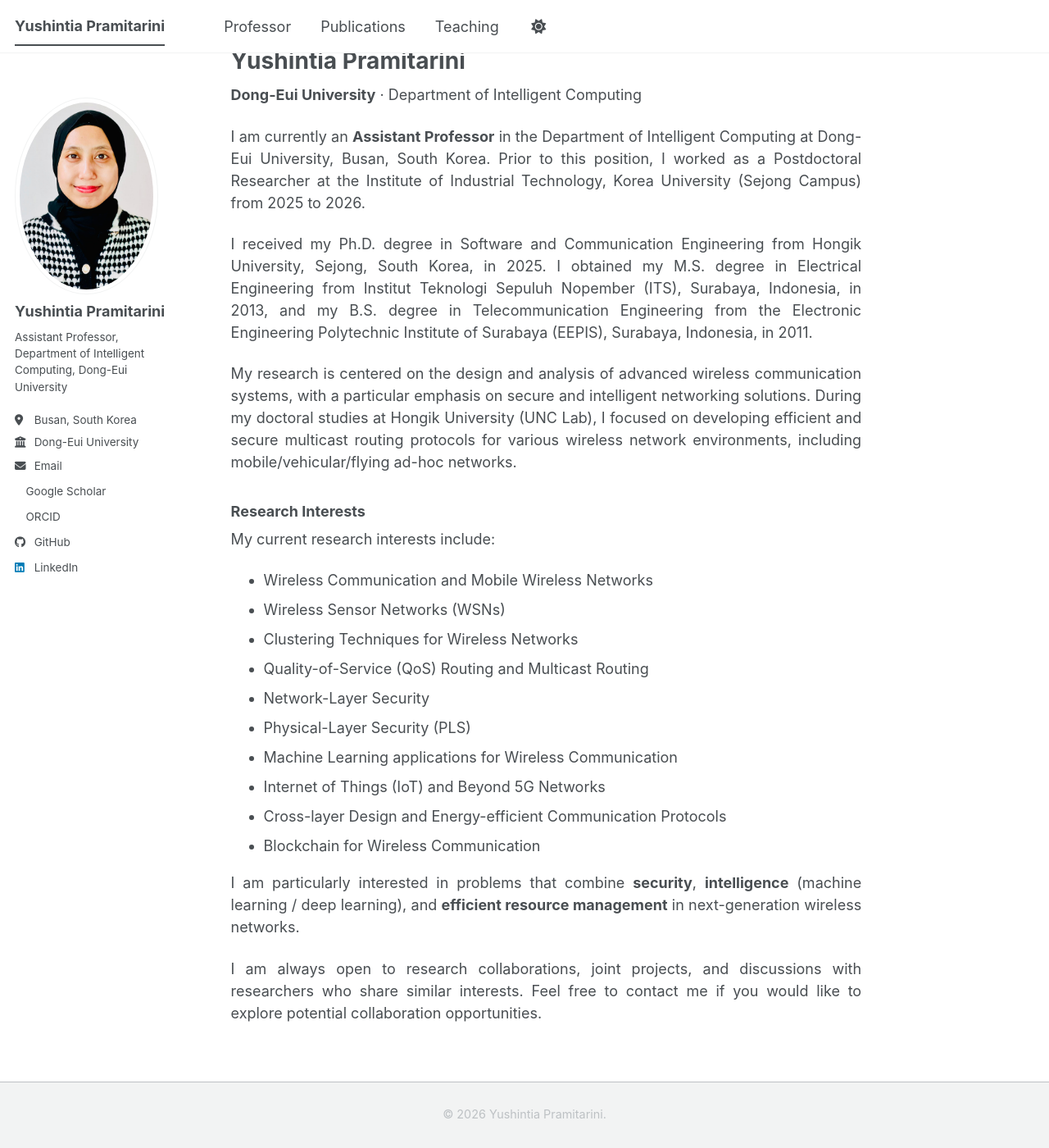
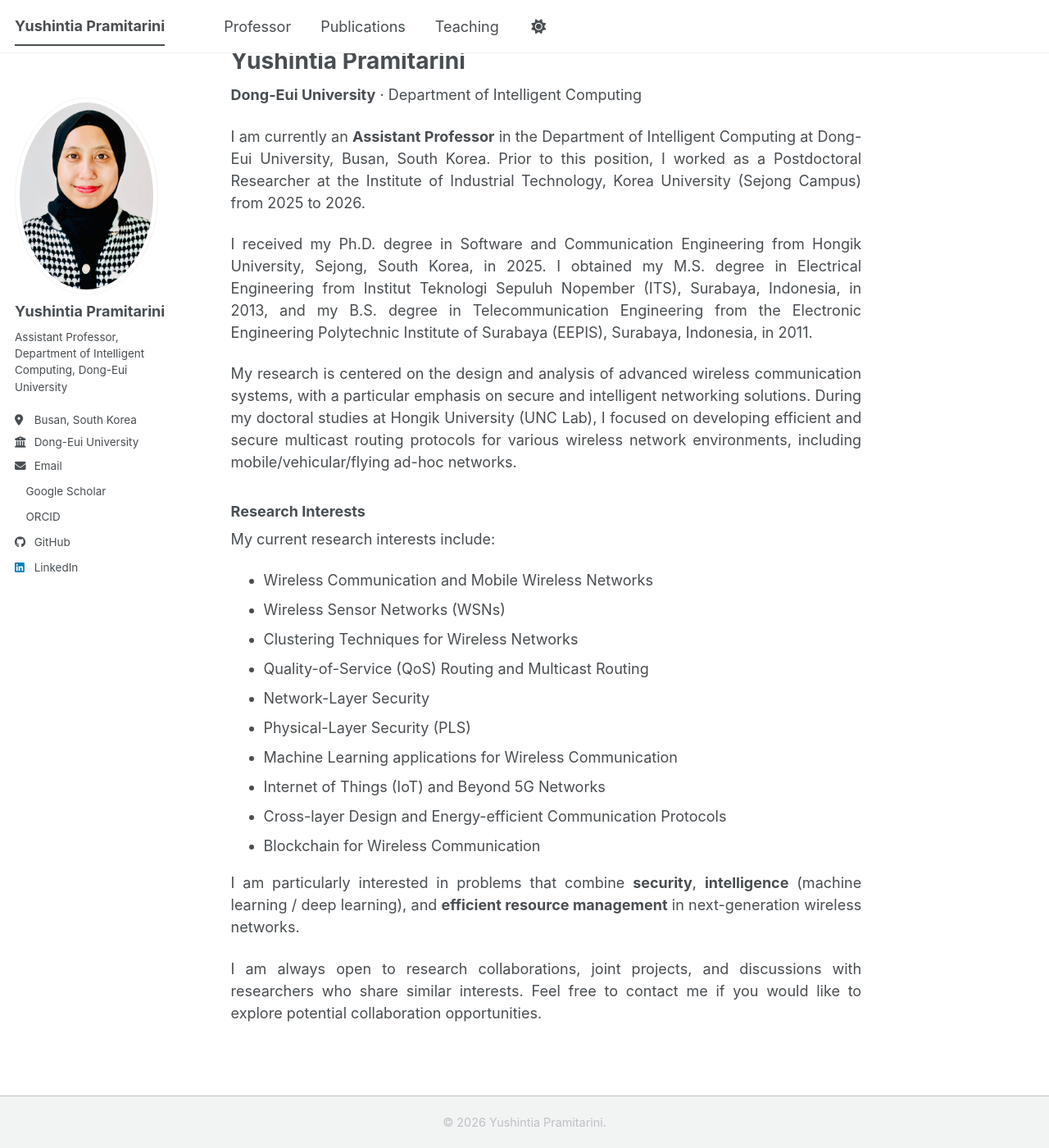
Before and after one commit to yushintia/yushintia.github.io, a Jekyll site: the page built from _pages/about.md, in a window 1280 px wide and 1400 px high, scrolled down 41 px. Shown: the whole window at 82% size. Built offline with Jekyll 4.4.1, drawn with Linux system fonts in a browser that asks for light colours; a style sheet for code colours, icons or effects is not loaded.

Commit message:
Refactor footer styles for improved layout
Removed specific margin values and set margin and padding to zero for the footer. Adjusted padding for the footer content and ensured centering.

```diff
--- a/_sass/layout/_footer.scss
+++ b/_sass/layout/_footer.scss
@@ -8,12 +8,11 @@
   color: var(--global-text-color-light);
 
   float: left;
-  margin-left: 0;
-  margin-right: 0;
-  margin-top: 1em;
   width: 100%;
   clear: both;
 
+  margin: 0;
+  padding: 0;
   height: auto;
 
   /* Keep the footer at the bottom of the page */
@@ -29,11 +28,10 @@
 
   footer {
     @include clearfix;
-    margin-left: auto;
-    margin-right: auto;
-    margin-top: 0;
+    margin: 0 auto;
     max-width: 100%;
-    padding: 0.5em 1em;
+    padding: 4px 1em;
+    text-align: center;
 
     @include breakpoint($x-large) {
       max-width: $x-large;
@@ -72,7 +70,8 @@
 }
 
 .page__footer-follow {
-  margin-bottom: 0.25em;
+  margin: 0;
+  padding: 0;
 
   ul {
     margin: 0;
```
